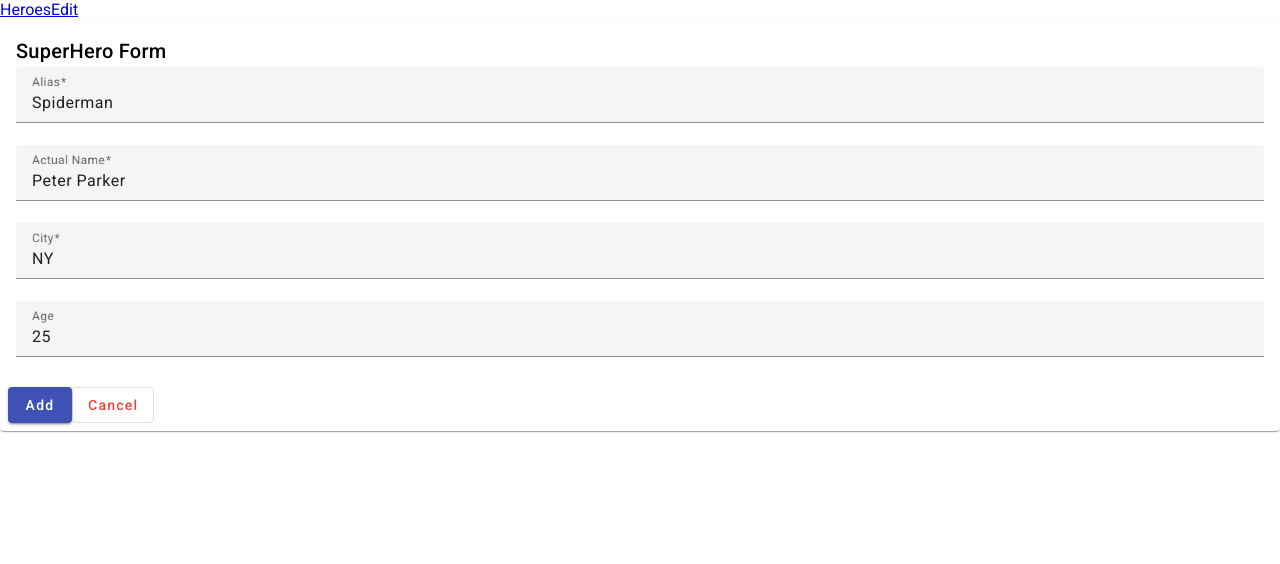
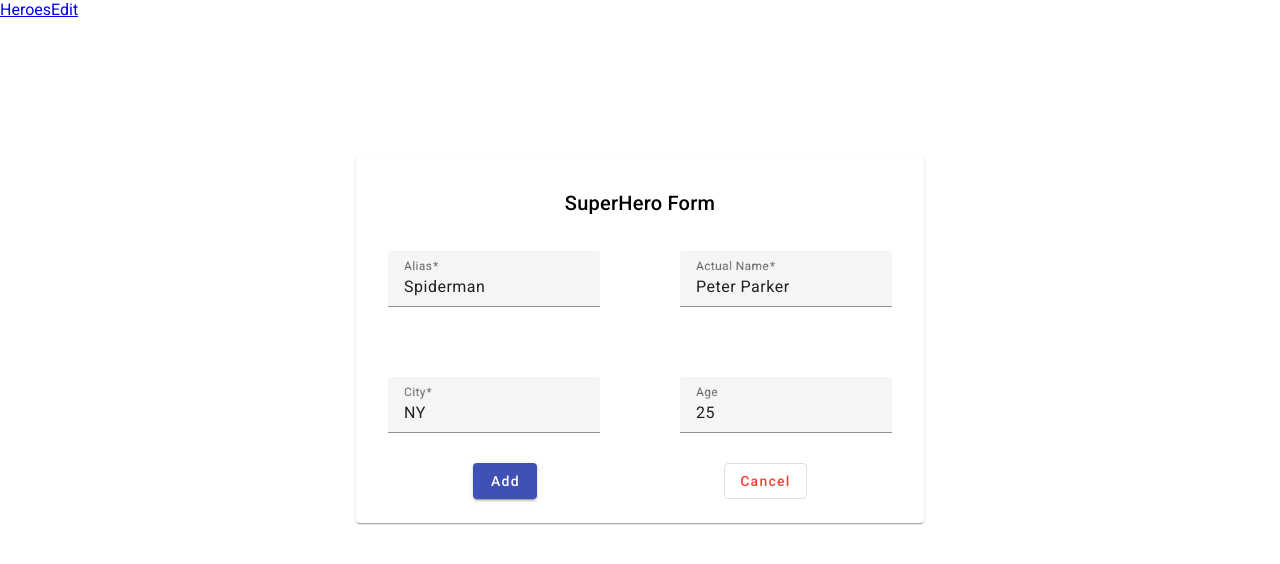
Before and after one commit to pablo-pmo/angular-test, an Angular app in the folder angular-test/: page /edit/1 in a window 1280 px wide. Shown: the top 564 px of the page. Built offline with nearby package versions, Linux system fonts and the light colour scheme.

Commit message:
superhero form designed with scss

```diff
--- a/angular-test/src/app/superheroes/components/superhero-form/superHero-form.component.scss
+++ b/angular-test/src/app/superheroes/components/superhero-form/superHero-form.component.scss
@@ -1,3 +1,27 @@
-mat-form-field{
-  display: block;
+form{
+  display: flex;
+  justify-content: center;
+  align-items: center;
+  height: 80%;
+
+  mat-card{
+    padding: 1em;
+
+    mat-card-header{
+      justify-content: center;
+      padding-bottom: 2em;
+    }
+
+    mat-card-content{
+      display: grid;
+      grid-template-columns: 1fr 1fr;
+      grid-template-rows: 1fr 1fr;
+      column-gap: 5em;
+      row-gap: 3em;
+    }
+
+    mat-card-actions{
+      justify-content: space-around;
+    }
+  }
 }
--- a/angular-test/src/app/superheroes/components/superhero-list/superHero-list.component.scss
+++ b/angular-test/src/app/superheroes/components/superhero-list/superHero-list.component.scss
@@ -2,7 +2,7 @@ ul{
   display: grid;
   grid-template-columns: [left] 1fr [content] auto [right] 1fr;
 
-  & li{
+  li{
     list-style: none;
     grid-column-start: content;
   }
--- a/angular-test/src/app/superheroes/components/superhero/superHero.component.scss
+++ b/angular-test/src/app/superheroes/components/superhero/superHero.component.scss
@@ -14,14 +14,14 @@ mat-card{
     border-radius: 1em;
     margin: 0.5em;
 
-    & .hidden-name{
+    .hidden-name{
       &:not(:hover){
         background-color: black;
       }
       cursor: pointer;
     }
 
-    & fa-icon{
+    fa-icon{
       margin-right: 1em;
       &::after{
         content: ' :';
```
